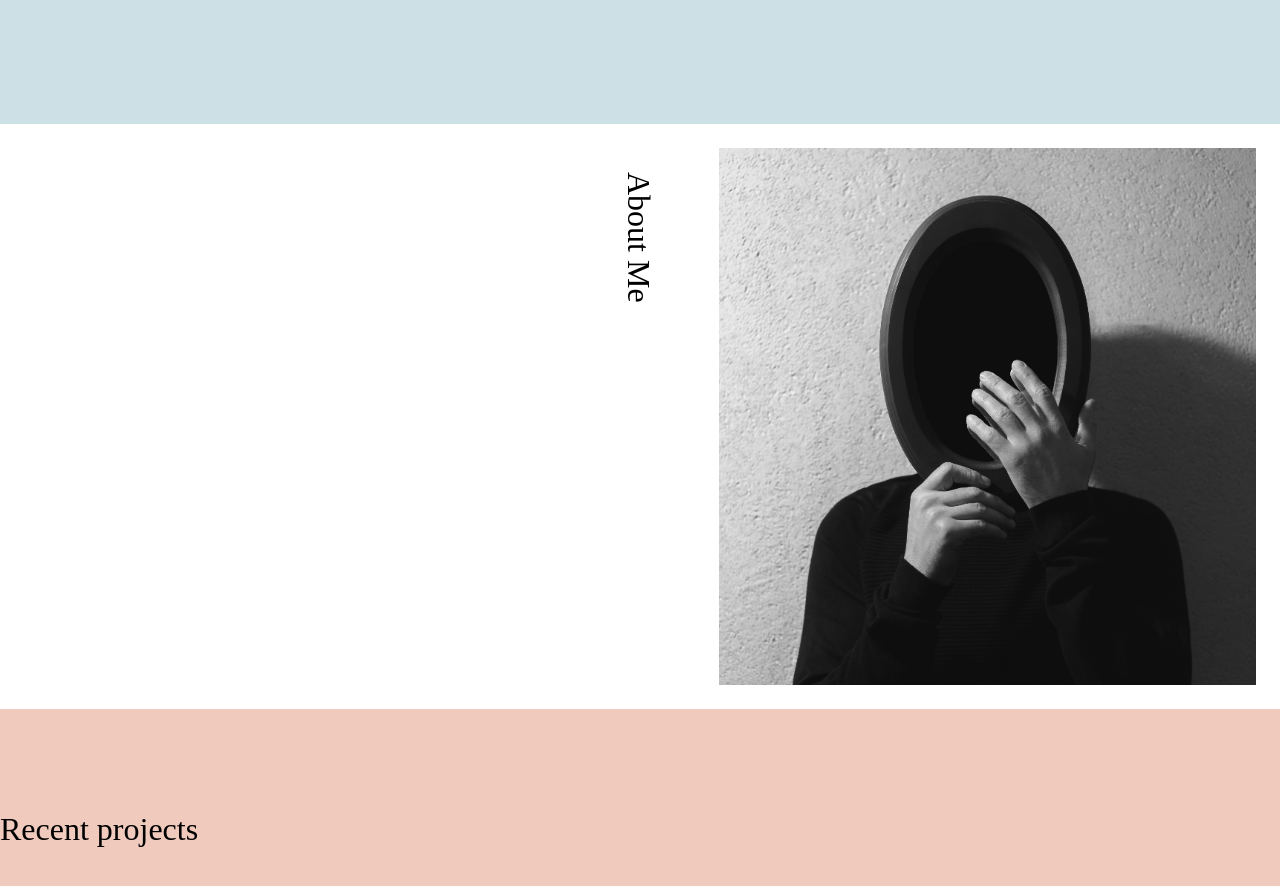
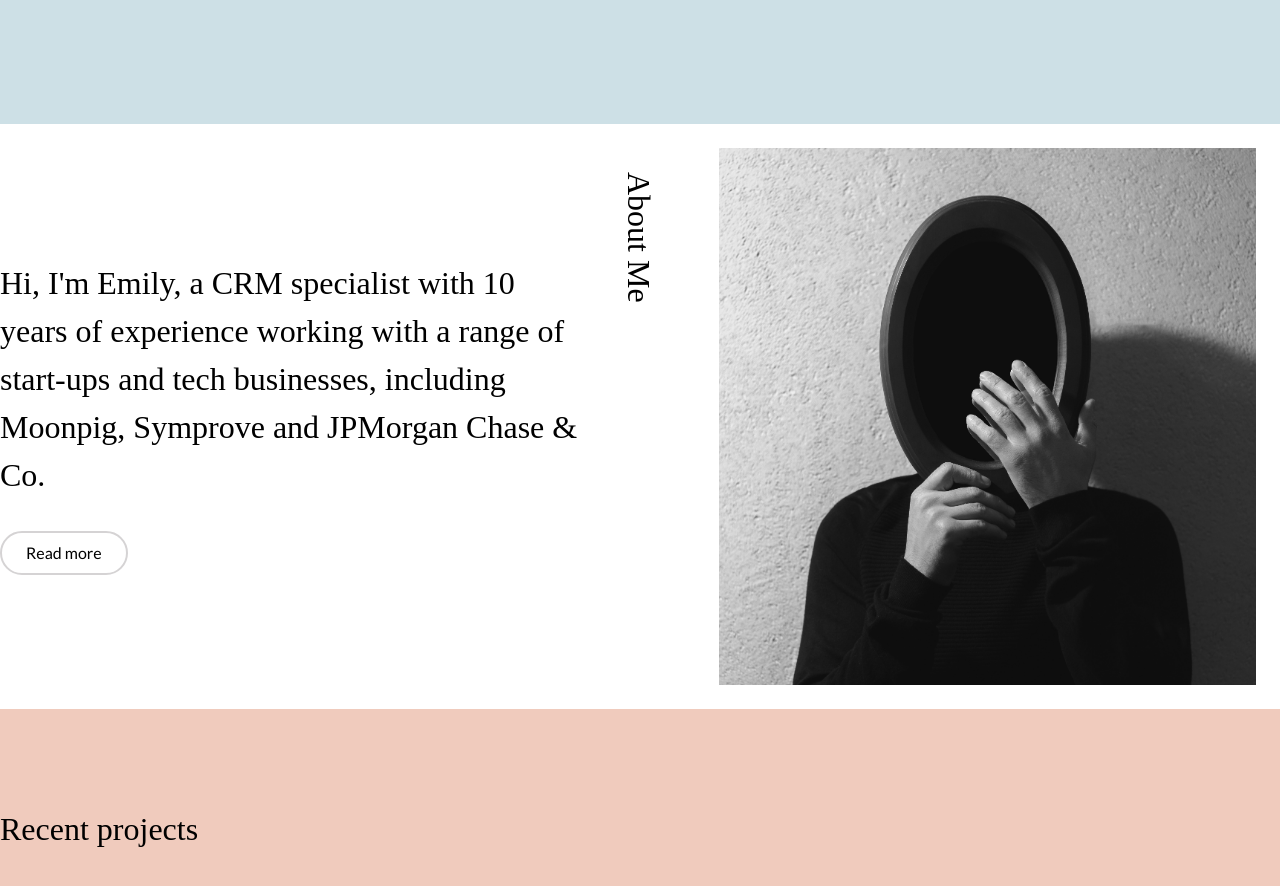
Before and after one commit to KatieHill-Fr-Gr/arose-marketing, a React (Vite) app: page / in a window 1280 px wide. Shown: the part 740-1626 px from the top of the page. Built offline with nearby package versions, Linux system fonts and the light colour scheme; no server answers; a web font is replaced by a local one.

Commit message:
Renaimation with every scroll added

```diff
--- a/src/components/HomePage/HomePage.jsx
+++ b/src/components/HomePage/HomePage.jsx
@@ -11,7 +11,7 @@ import { useScrollAnimation } from '../../hooks/scrollFunction.js'
 const HomePage = () => {
     const [projects, setProjects] = useState([])
     const [loading, setLoading] = useState(true)
-    const animatedRef = useScrollAnimation()
+    useScrollAnimation()
 
 
     useEffect(() => {
@@ -19,7 +19,7 @@ const HomePage = () => {
             try {
                 setLoading(true)
                 const projects = await getProjects()
-                    console.log(projects.data)
+                console.log(projects.data)
                 setProjects(projects.data)
             } catch (error) {
                 setProjects([])
@@ -43,11 +43,13 @@ const HomePage = () => {
             </section>
             <section className="h-1/2 flex items-center justify-start bg-white">
                 <div className="w-full max-w-[1280px] mx-auto flex flex-col md:flex-row gap-8">
-                    <div ref={animatedRef} className="opacity-0 translate-y-8 transition-all duration-700 ease-out max-w-4xl md:w-1/2 flex flex-col justify-center gap-8 ">
+                    <div data-animate data-delay="0ms" className="animate-left transition-all duration-700 ease-out max-w-4xl md:w-1/2 flex flex-col justify-center gap-8 ">
                         <h2>Hi, I'm Emily, a CRM specialist with 10 years of experience working with a range of start-ups and tech businesses, including Moonpig, Symprove and JPMorgan Chase & Co.</h2>
                         <Link to="/" className="border-2 border-brand-border rounded-full px-6 py-2 w-fit">Read more</Link>
                     </div>
-                    <div>
+                    <div data-animate
+                        data-delay="200ms"
+                        className="animate-right transition-all duration-700 ease-out">
                         <h2 className="pt-12 md:[writing-mode:vertical-rl] [writing-mode:horizontal-tb]">About Me</h2>
                     </div>
                     <div className="md:w-1/2 flex items-center p-3">
@@ -57,7 +59,7 @@ const HomePage = () => {
             </section>
             <section className="flex items-center justify-start bg-brand-secondary py-24">
                 <div className="w-full max-w-[1280px] mx-auto flex flex-col md:flex-row gap-8">
-                    <div className="max-w-4xl flex flex-col justify-center gap-8">
+                    <div data-animate data-delay="0ms" className="animate-left transition-all duration-700 ease-out max-w-4xl flex flex-col justify-center gap-8">
                         <h2>Recent projects</h2>
                     </div>
                 </div>
@@ -84,9 +86,9 @@ const HomePage = () => {
                         ))
                     ) : (
                         <div className="p-24 max-w-4xl md:w-1/2 flex flex-col justify-center gap-8">
-                        <h2> No projects found</h2>
+                            <h2> No projects found</h2>
                         </div>
-                        )}
+                    )}
                 </div>
             </section>
             <section className="h-1/2 flex items-center justify-start bg-brand-primary">
--- a/src/hooks/scrollFunction.js
+++ b/src/hooks/scrollFunction.js
@@ -14,9 +14,12 @@ export const useScrollAnimation = () => {
                     const delay = el.dataset.delay || '0ms'
 
                     el.style.transitionDelay = delay
-                    el.classList.add('animate-in')
 
-                    observer.unobserve(el)
+                    if (entry.isIntersecting) {
+                        el.classList.add('animate-in')
+                    } else {
+                        el.classList.remove('animate-in')
+                    }
                 })
             },
             { threshold: 0.15 }
--- a/src/styles/index.css
+++ b/src/styles/index.css
@@ -78,7 +78,15 @@ a {
 }
 
 @layer utilities {
+  .animate-left {
+    @apply opacity-0 -translate-x-12;
+  }
+
+  .animate-right {
+    @apply opacity-0 translate-x-12;
+  }
+
   .animate-in {
-    @apply opacity-100 translate-y-0;
+    @apply opacity-100 translate-x-0;
   }
 }
```
